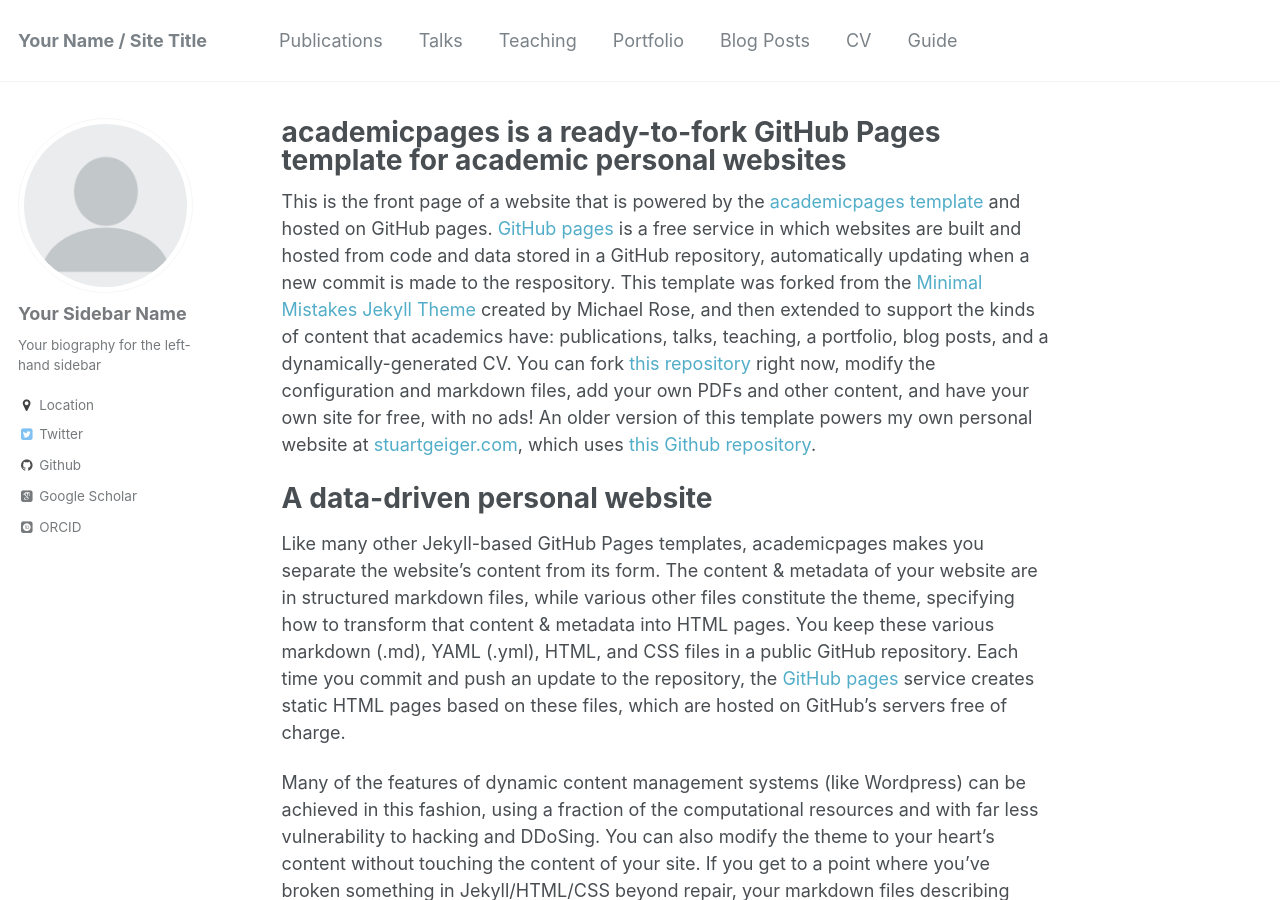
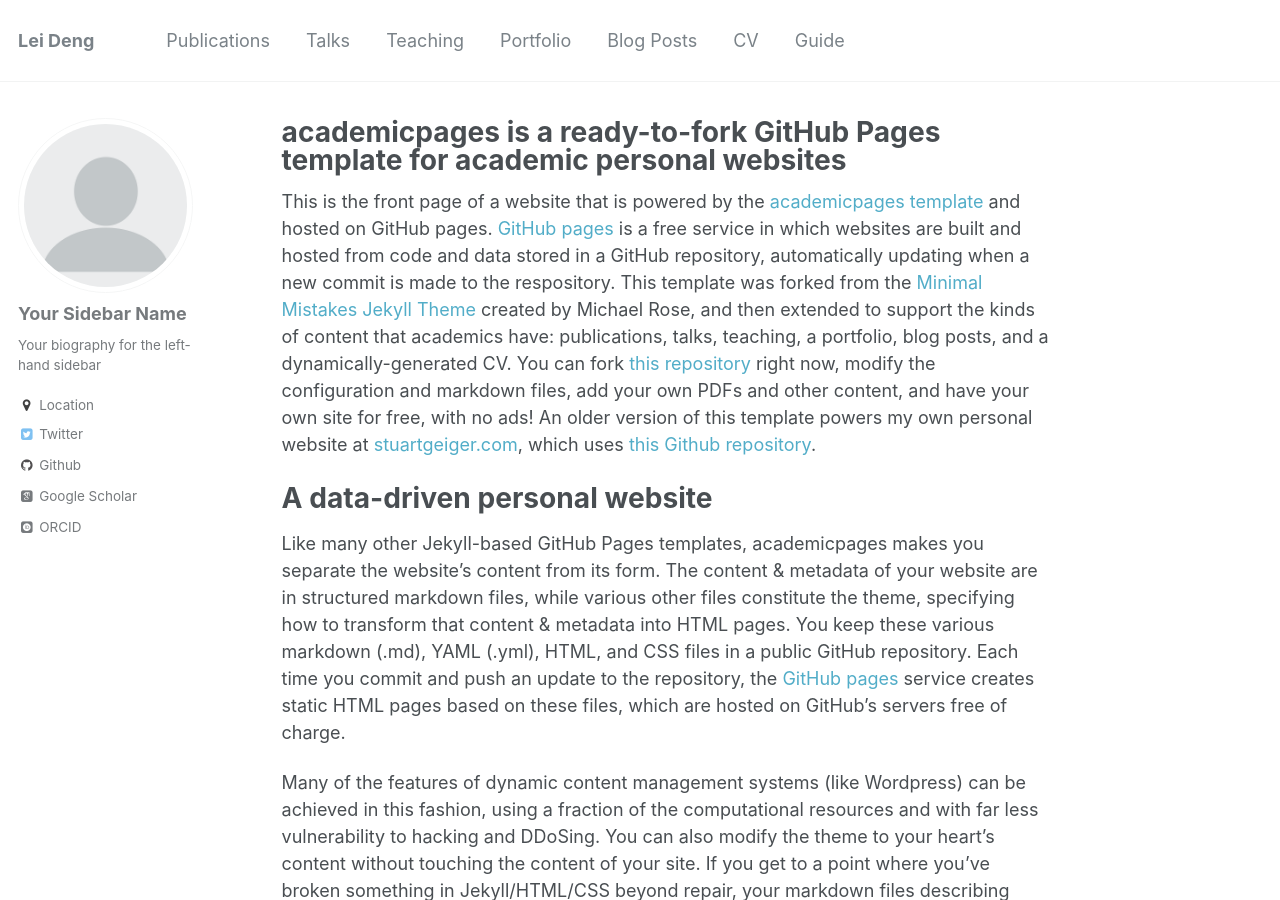
Before and after one commit to dllfei/dllfei.github.io, a Jekyll site: the page built from _pages/about.md, in a window 1280 px wide and 900 px high. Built offline with Jekyll 4.4.1, drawn with Linux system fonts in a browser that asks for light colours; some web fonts are replaced.

Commit message:
Update _config.yml

```diff
--- a/_config.yml
+++ b/_config.yml
@@ -7,7 +7,7 @@
 
 # Site Settings
 locale                   : "en-US"
-title                    : "Your Name / Site Title"
+title                    : "Lei Deng"
 title_separator          : "-"
 name                     : &name "Your Name"
 description              : &description "personal description"
```
